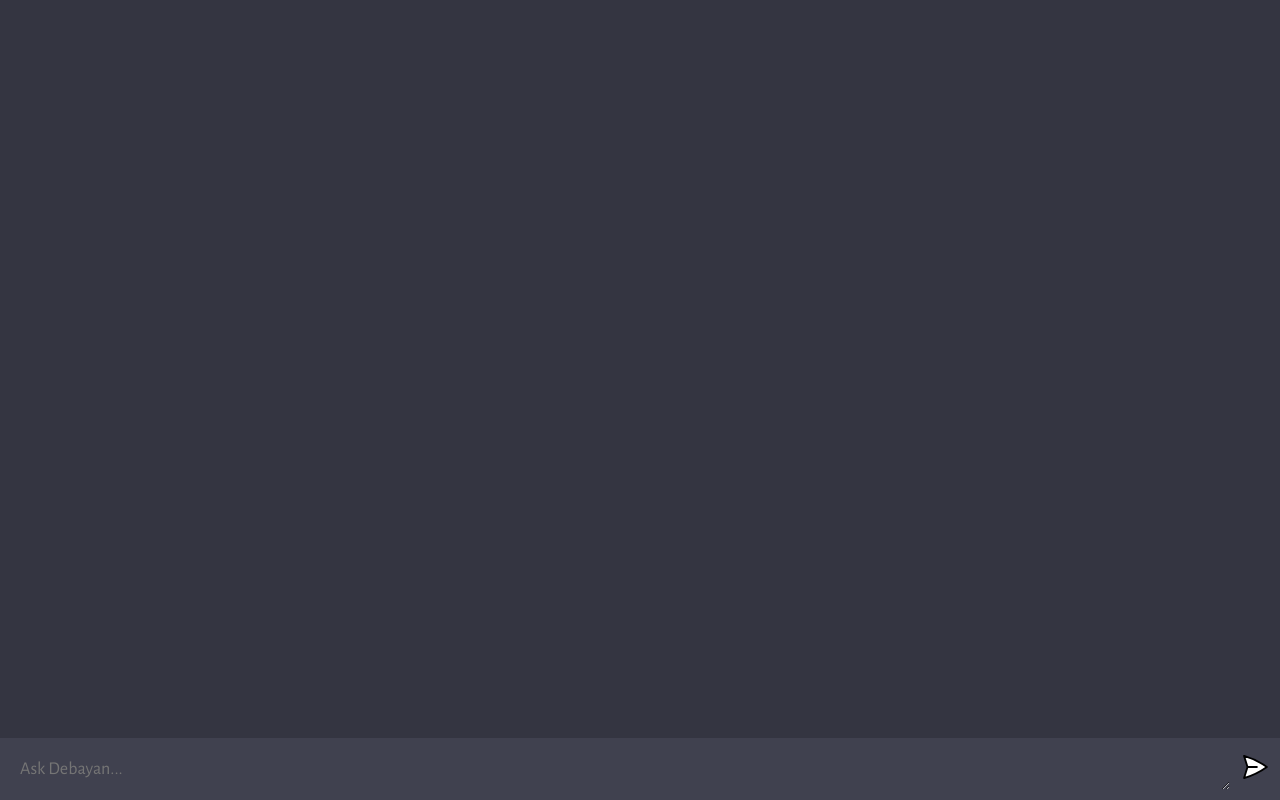
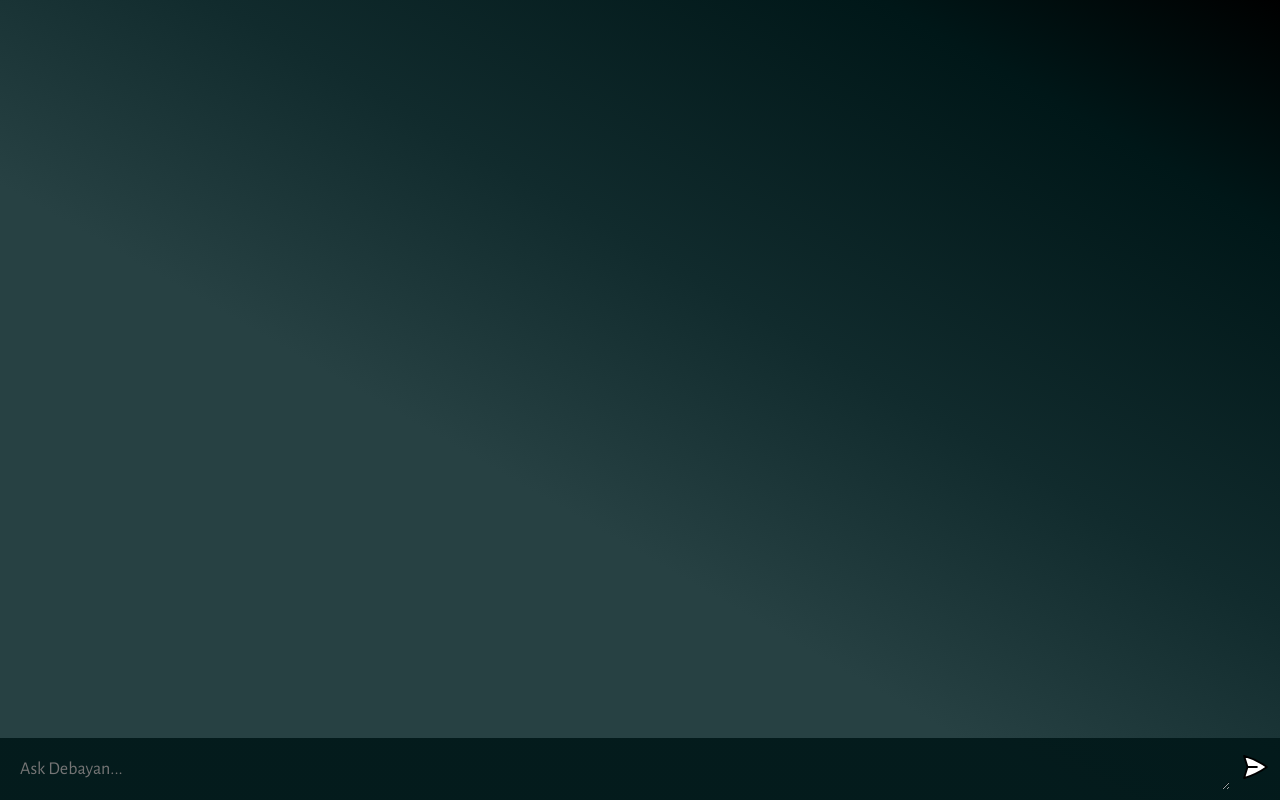
Before and after one commit to debayanpratihar/debayanAI, a website built with Vite: page client/index.html in a window 1280 px wide. Built offline with nearby package versions, Linux system fonts and the light colour scheme.

```diff
--- a/client/style.css
+++ b/client/style.css
@@ -8,13 +8,13 @@
 }
 
 body {
-  background: #343541;
+  background: #121212;
 }
 
 #app {
   width: 100vw;
   height: 100vh;
-  background: #343541;
+  background-image: linear-gradient(30deg, rgba(39, 65, 67, 1) 40%, rgba(17, 43, 45, 1) 60%, rgba(0, 23, 24, 1) 85%, rgba(0, 0, 0, 1) 100%);
 
   display: flex;
   flex-direction: column;
@@ -69,7 +69,7 @@
   height: 36px;
   border-radius: 5px;
 
-  background: #5436DA;
+  background: #00008B;
 
   display: flex;
   justify-content: center;
@@ -117,7 +117,7 @@
   max-width: 1280px;
   margin: 0 auto;
   padding: 10px;
-  background: #40414F;
+  background-image: linear-gradient(-180deg, rgba(0, 23, 24, 0.9) 100%, rgba(25, 43, 45, 1) 80%, rgba(46, 65, 67, 1) 85%, rgba(69, 89, 90, 1) 75%, rgba(93, 113, 115, 1) 80%, rgba(118, 139, 140, 1) 90%, rgba(143, 165, 166, 1) 100%, rgba(170, 192, 193, 1) 100%);
 
   display: flex;
   flex-direction: row;
```
Also changed, not shown: client/index.html (line endings or trailing spaces).
